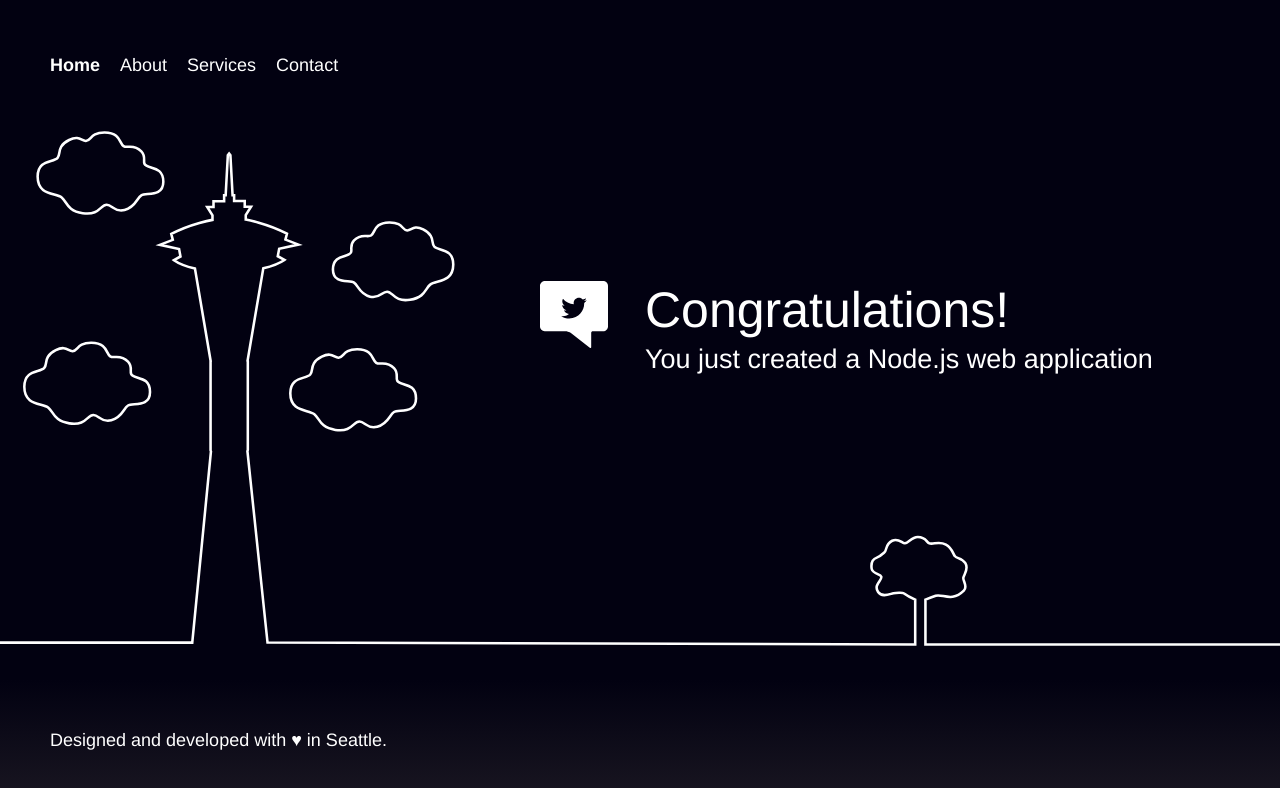
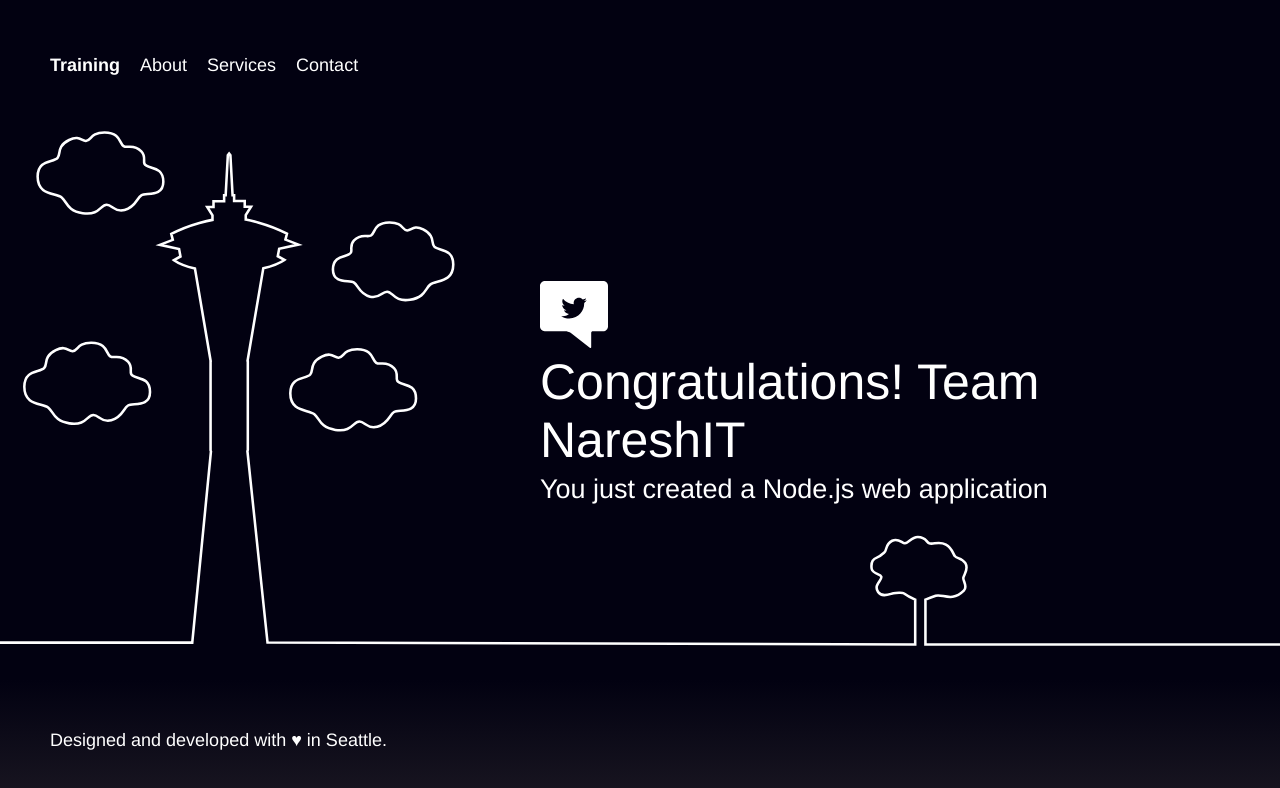
Before and after one commit to reddyravi711/Demo-application, a website: page public/index.html in a window 1280 px wide. Drawn offline with Linux system fonts and the light colour scheme.

Commit message:
Update index.html

```diff
--- a/public/index.html
+++ b/public/index.html
@@ -47,7 +47,7 @@
         <header>
             <nav class="website-nav">
                 <ul>
-                  <li><a class="home-link" href="https://aws.amazon.com/">Home</a></li>
+                  <li><a class="home-link" href="https://aws.amazon.com/">Training</a></li>
                   <li><a href="https://aws.amazon.com/what-is-cloud-computing/">About</a></li>
                   <li><a href="https://aws.amazon.com/solutions/">Services</a></li>
                   <li><a href="https://aws.amazon.com/contact-us/">Contact</a></li>
@@ -58,7 +58,7 @@
         <div class="message">
             <a class="twitter-link" href="http://twitter.com/home/?status=I%20created%20a%20project%20with%20AWS%20CodeStar!%20%23AWS%20%23AWSCodeStar%20https%3A%2F%2Faws.amazon.com%2Fcodestar"><img src="assets/img/tweet.svg" /></a>
             <div class="text">
-                <h1>Congratulations!</h1>
+                <h1>Congratulations! Team NareshIT</h1>
                 <h2>You just created a Node.js web application</h2>
             </div>
         </div>
```
